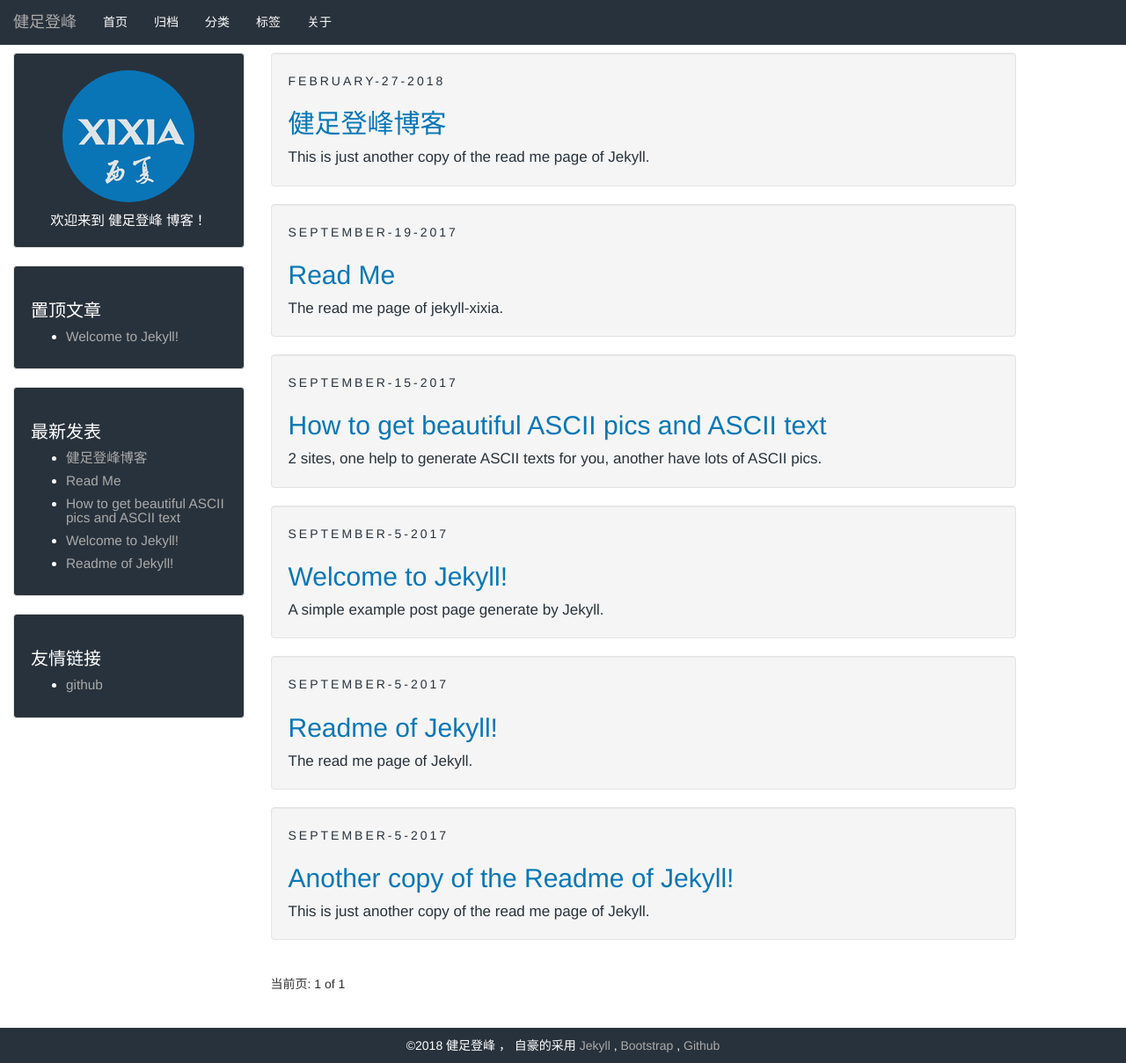
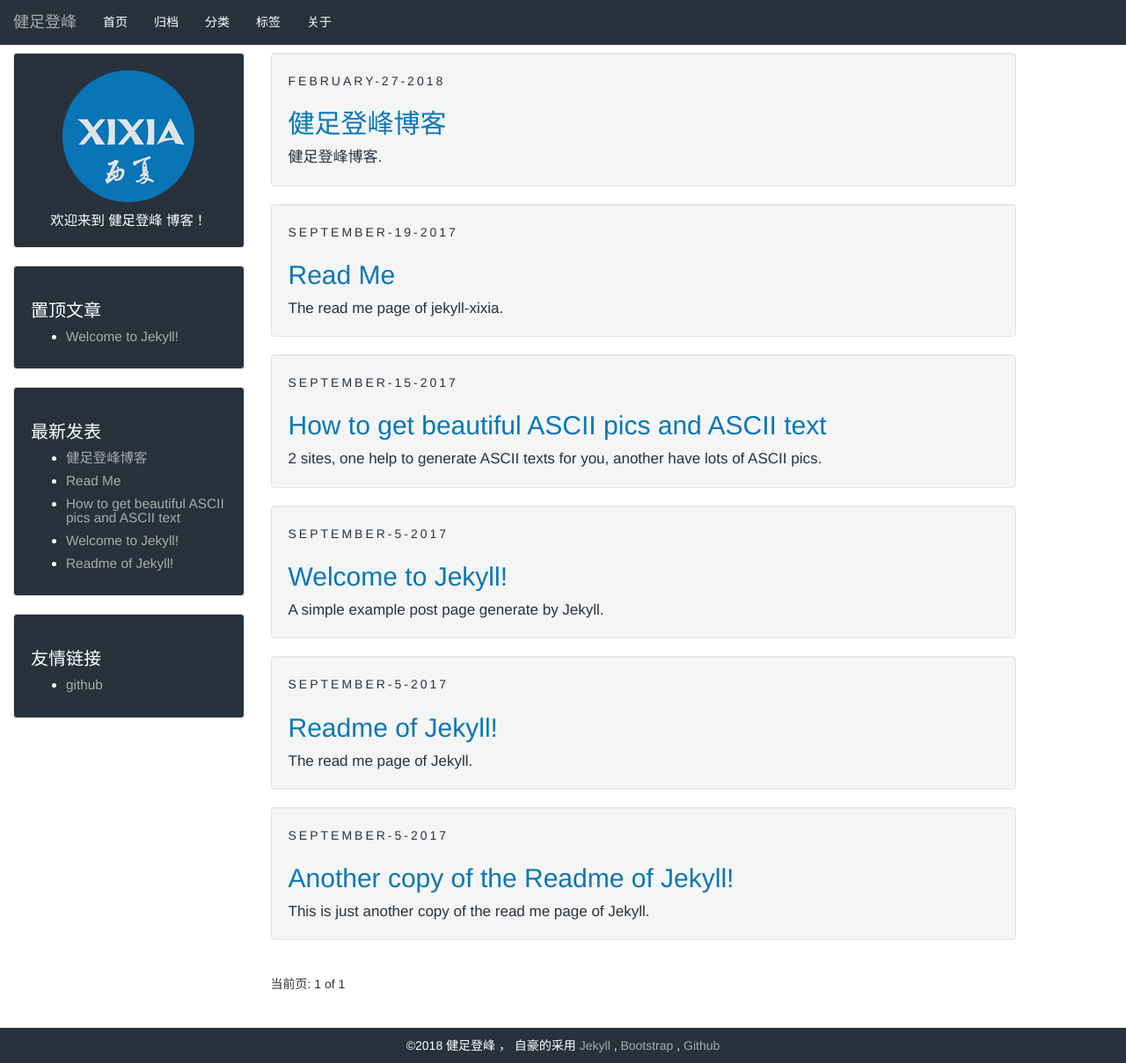
Before and after one commit to jianpingdeng/jianpingdeng.github.io, a Jekyll site: the page built from index.html, in a window 1280 px wide and 1209 px high. Shown: the whole window at 88% size. Built offline with Jekyll 4.4.1, drawn with Linux system fonts in a browser that asks for light colours; the list of posts is cut into pages by our own code.

Commit message:
Update 2018-02-27-健足登峰博客.markdown

```diff
--- a/_posts/2018-02-27-健足登峰博客.markdown
+++ b/_posts/2018-02-27-健足登峰博客.markdown
@@ -4,6 +4,6 @@ title:  "健足登峰博客"
 date:   2018-02-27 13:10:51 +0800
 categories: 健足登峰
 tags: 介绍
-description: This is just another copy of the read me page of Jekyll.
+description: 健足登峰博客.
 ---
 欢迎来到  健足登峰
```
